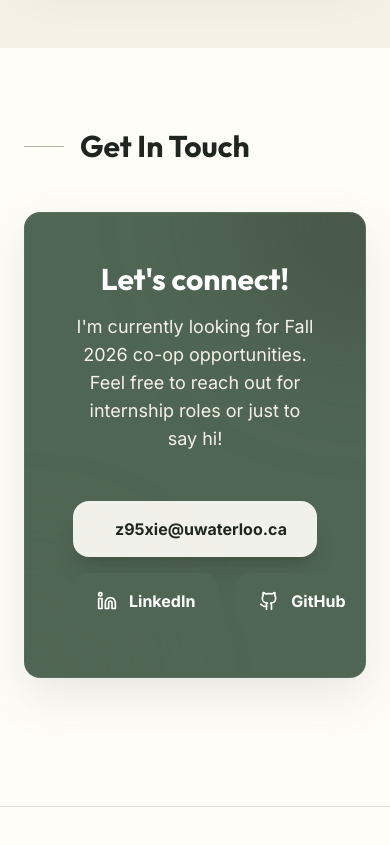
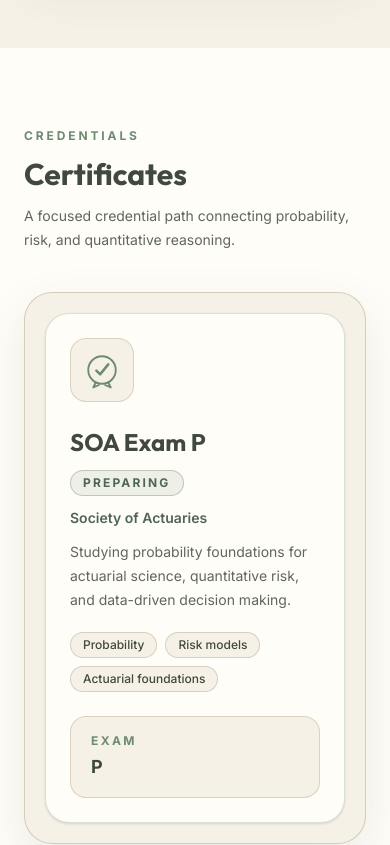
Before and after one commit to molly-xie-uw/website, a React (Vite) app: page / in a window 390 px wide. Shown: the part 8380-9225 px from the top of the page. Built offline with nearby package versions, Linux system fonts and the light colour scheme.

Commit message:
Add SOA Exam P certificate section

```diff
--- a/src/App.tsx
+++ b/src/App.tsx
@@ -33,6 +33,7 @@
 import waterlooMathLogo from './assets/waterloo-math-logo.png';
 import wicsLogo from './assets/wics-logo.png';
 import JadeDragonSkillPath from './components/JadeDragonSkillPath.jsx';
+import CertificateSection from './components/CertificateSection.jsx';
 
 // --- Types ---
 
@@ -117,6 +118,7 @@
     { name: 'Projects', href: '#projects' },
     { name: 'Involvement', href: '#involvement' },
     { name: 'Skills', href: '#skills' },
+    { name: 'Certificates', href: '#certificates' },
     { name: 'Contact', href: '#contact' },
   ];
 
@@ -554,6 +556,7 @@
       </Section>
 
       <JadeDragonSkillPath />
+      <CertificateSection />
 
       {/* Contact Section */}
       <Section id="contact" title="Get In Touch" className="pb-32">
--- /dev/null
+++ b/src/components/CertificateSection.jsx
@@ -0,0 +1,84 @@
+const certificate = {
+  title: 'SOA Exam P',
+  issuer: 'Society of Actuaries',
+  status: 'Preparing',
+  focus: ['Probability', 'Risk models', 'Actuarial foundations'],
+  description:
+    'Studying probability foundations for actuarial science, quantitative risk, and data-driven decision making.',
+};
+
+const SealIcon = () => (
+  <svg className="h-10 w-10 text-[#6F8A72]" viewBox="0 0 64 64" fill="none" aria-hidden="true">
+    <circle cx="32" cy="32" r="22" stroke="currentColor" strokeWidth="3" />
+    <path
+      d="M23 33l6 6 13-16"
+      stroke="currentColor"
+      strokeWidth="4"
+      strokeLinecap="round"
+      strokeLinejoin="round"
+    />
+    <path
+      d="M22 52l-4 8 9-4M42 52l4 8-9-4"
+      stroke="currentColor"
+      strokeWidth="3"
+      strokeLinecap="round"
+      strokeLinejoin="round"
+    />
+  </svg>
+);
+
+export default function CertificateSection() {
+  return (
+    <section id="certificates" className="section-padding bg-[#FFFDF8] text-[#40483F]">
+      <div className="mx-auto max-w-6xl">
+        <div className="mb-10 flex flex-col gap-3 md:flex-row md:items-end md:justify-between">
+          <div>
+            <p className="mb-3 text-xs font-bold uppercase tracking-[0.24em] text-[#6F8A72]">
+              Credentials
+            </p>
+            <h2 className="font-display text-3xl font-bold text-[#40483F] md:text-4xl">
+              Certificates
+            </h2>
+            <p className="mt-3 max-w-xl text-sm leading-6 text-[#5f665d] md:text-base">
+              A focused credential path connecting probability, risk, and quantitative reasoning.
+            </p>
+          </div>
+        </div>
+
+        <div className="rounded-[28px] border border-[#CFC3B0]/80 bg-[#F6F1E7] p-5 shadow-[0_18px_48px_rgba(64,72,63,0.10)] md:p-8">
+          <article className="grid gap-6 rounded-3xl border border-[#6F8A72]/25 bg-[#FFFDF8] p-6 shadow-sm md:grid-cols-[auto_1fr_auto] md:items-center md:p-8">
+            <div className="flex h-16 w-16 items-center justify-center rounded-2xl border border-[#CFC3B0]/70 bg-[#F6F1E7]">
+              <SealIcon />
+            </div>
+
+            <div>
+              <div className="mb-3 flex flex-wrap items-center gap-3">
+                <h3 className="font-display text-2xl font-bold text-[#40483F]">{certificate.title}</h3>
+                <span className="rounded-full border border-[#A9B8A0]/70 bg-[#A9B8A0]/20 px-3 py-1 text-xs font-bold uppercase tracking-[0.18em] text-[#506654]">
+                  {certificate.status}
+                </span>
+              </div>
+              <p className="text-sm font-semibold text-[#506654]">{certificate.issuer}</p>
+              <p className="mt-3 max-w-2xl text-sm leading-6 text-[#5f665d]">{certificate.description}</p>
+              <div className="mt-5 flex flex-wrap gap-2">
+                {certificate.focus.map((item) => (
+                  <span
+                    key={item}
+                    className="rounded-full border border-[#CFC3B0]/75 bg-[#F6F1E7] px-3 py-1 text-xs font-medium text-[#40483F]"
+                  >
+                    {item}
+                  </span>
+                ))}
+              </div>
+            </div>
+
+            <div className="rounded-2xl border border-[#CFC3B0]/70 bg-[#F6F1E7] px-5 py-4 text-left md:text-center">
+              <p className="text-xs font-bold uppercase tracking-[0.2em] text-[#6F8A72]">Exam</p>
+              <p className="mt-1 text-lg font-bold text-[#40483F]">P</p>
+            </div>
+          </article>
+        </div>
+      </div>
+    </section>
+  );
+}
```
